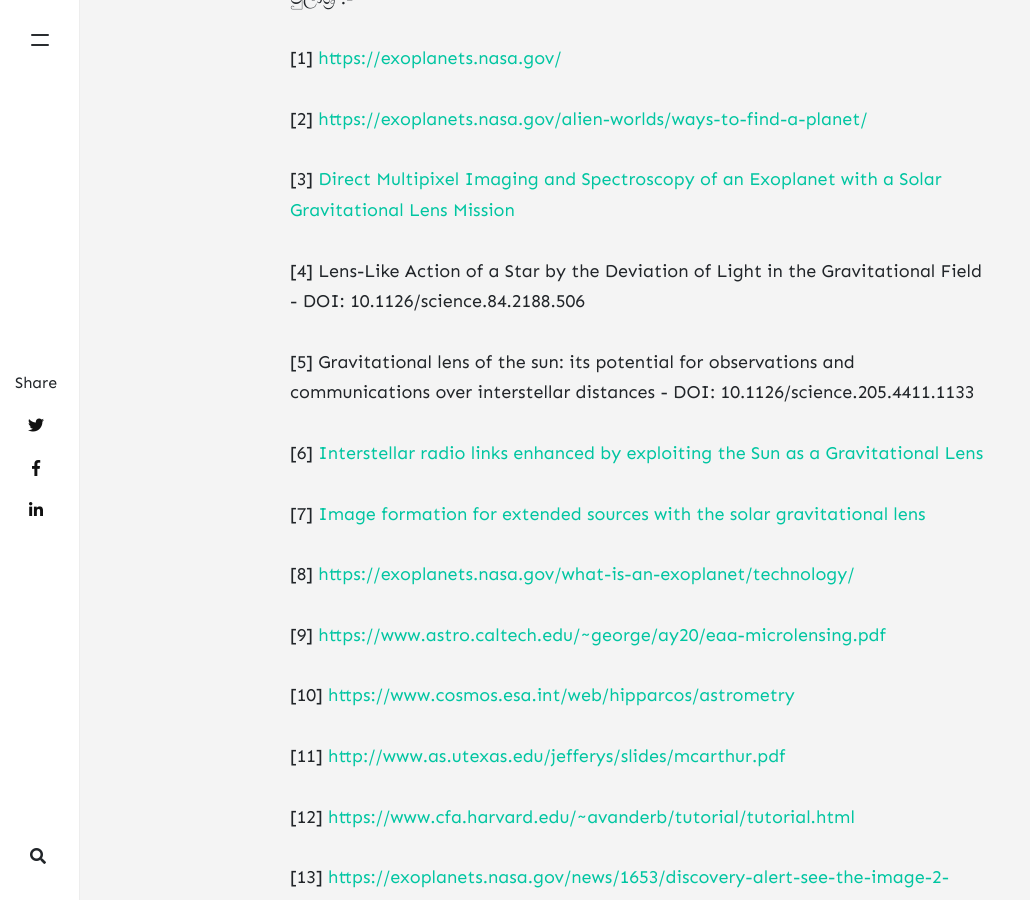
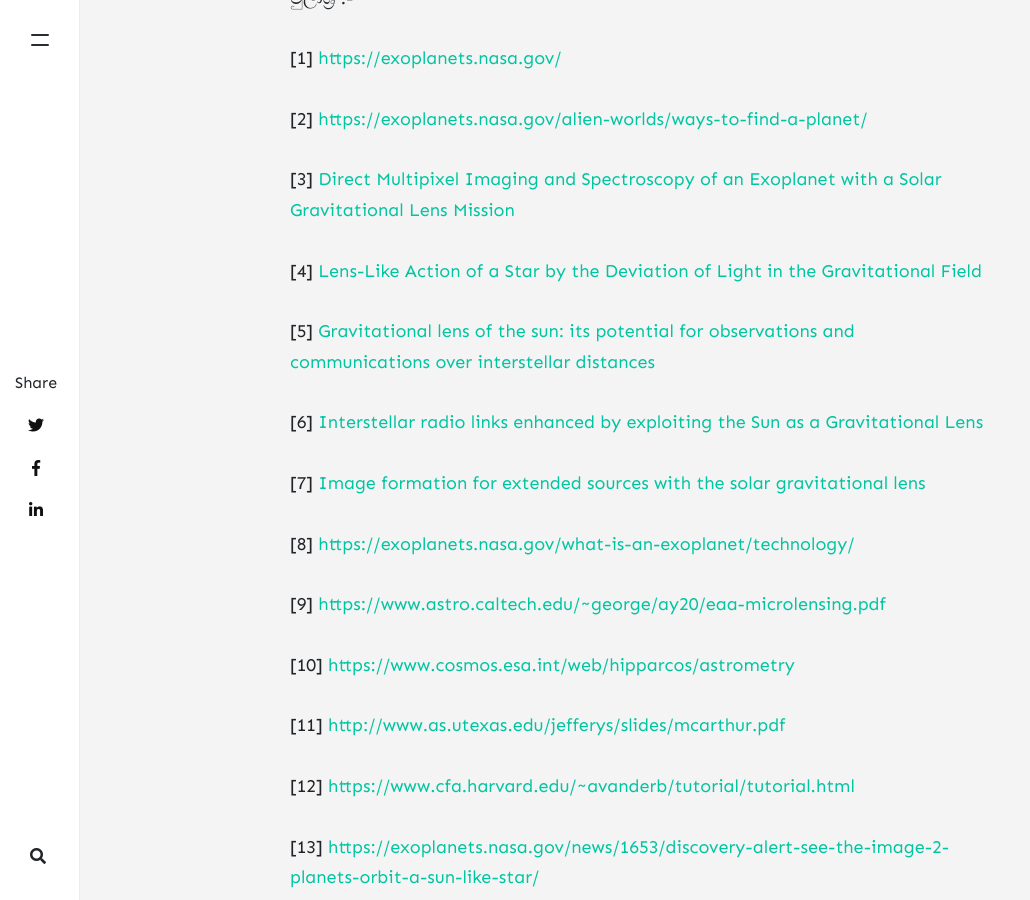
Before and after one commit to scienciax/sciencia, a Jekyll site: the page built from _posts/2020-07-28-gravitational-lense-telescope.md, in a window 1280 px wide and 900 px high, scrolled down 4822 px. Shown: the whole window, without its empty margins (0-1030 px from the left). Built offline with Jekyll 4.4.1, drawn with Linux system fonts in a browser that asks for light colours; nearby versions of some CDN libraries; comment, search, counter and statistics services are not loaded.

Commit message:
Update 2020-07-28-gravitational-lense-telescope.md

```diff
--- a/_posts/2020-07-28-gravitational-lense-telescope.md
+++ b/_posts/2020-07-28-gravitational-lense-telescope.md
@@ -46,9 +46,9 @@
 
 [3] [Direct Multipixel Imaging and Spectroscopy of an Exoplanet with a Solar Gravitational Lens Mission](https://arxiv.org/ftp/arxiv/papers/2002/2002.11871.pdf)
 
-[4] Lens-Like Action of a Star by the Deviation of Light in the Gravitational Field - DOI: 10.1126/science.84.2188.506
+[4] [Lens-Like Action of a Star by the Deviation of Light in the Gravitational Field](https://doi.org/10.1126/science.84.2188.506)
 
-[5] Gravitational lens of the sun: its potential for observations and communications over interstellar distances - DOI: 10.1126/science.205.4411.1133
+[5] [Gravitational lens of the sun: its potential for observations and communications over interstellar distances](https://doi.org/10.1126/science.205.4411.1133)
 
 [6] [Interstellar radio links enhanced by exploiting the Sun as a Gravitational Lens](https://doi.org/10.1016/j.actaastro.2010.06.039)
 
```
